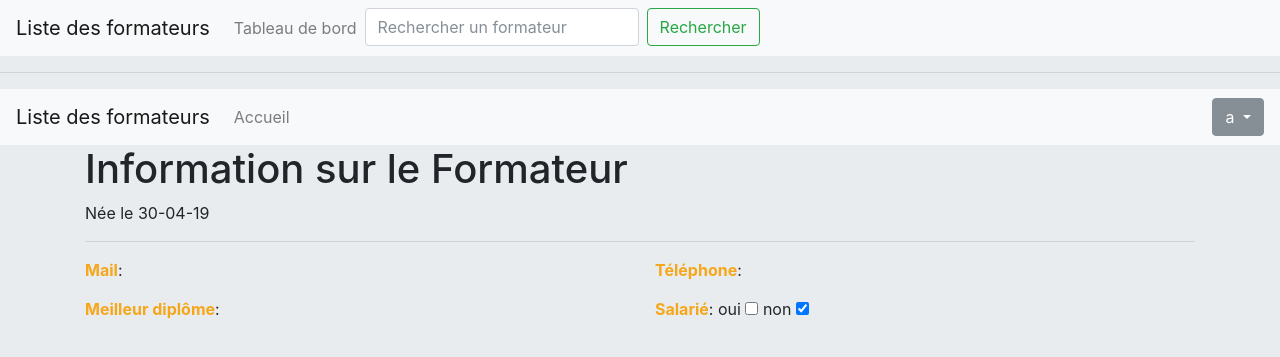
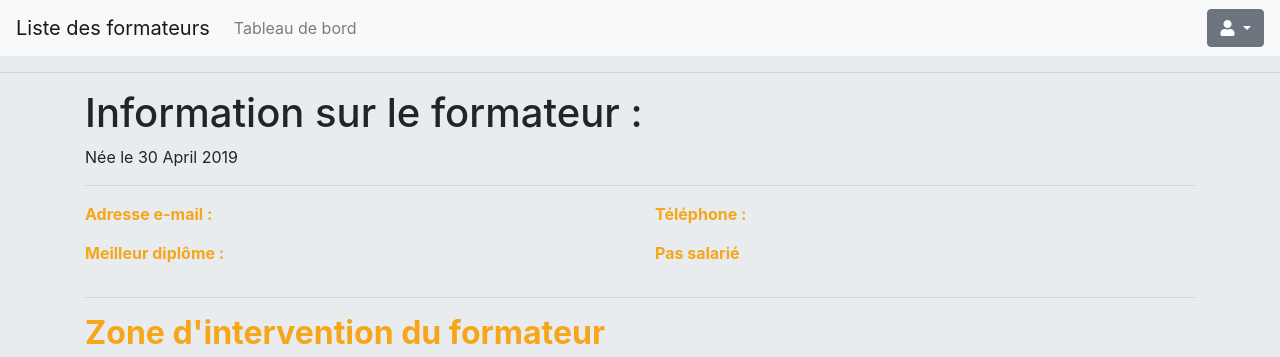
Before and after one commit to justinnth/tableau_de_bord, a Symfony app: template templates/formateurs/formateurs.html.twig in a window 1280 px wide. Shown: the top 357 px of the page. Run offline with Twig, Linux system fonts and the light colour scheme; the template is opened without the code that fills it, so the values that code supplies are empty; some libraries are stand-ins or nearby versions.

Commit message:
Petites modifs de design

```diff
--- a/composer.json
+++ b/composer.json
@@ -19,7 +19,8 @@
         "symfony/translation": "4.2.*",
         "symfony/twig-bundle": "4.2.*",
         "symfony/web-server-bundle": "4.2.*",
-        "symfony/yaml": "4.2.*"
+        "symfony/yaml": "4.2.*",
+        "twig/extensions": "^1.5"
     },
     "config": {
         "preferred-install": {
--- a/templates/base.html.twig
+++ b/templates/base.html.twig
@@ -4,7 +4,7 @@
         <meta charset="UTF-8">
         <title>{% block title %}Tableau de bord !{% endblock %}</title>
         {% block stylesheets %}
-            <link rel="stylesheet" href="https://maxcdn.bootstrapcdn.com/bootstrap/4.0.0-beta.2/css/bootstrap.min.css" integrity="sha384-PsH8R72JQ3SOdhVi3uxftmaW6Vc51MKb0q5P2rRUpPvrszuE4W1povHYgTpBfshb" crossorigin="anonymous">
+            <link rel="stylesheet" href="https://maxcdn.bootstrapcdn.com/bootstrap/4.3.1/css/bootstrap.min.css">
             <link rel="stylesheet" href="https://use.fontawesome.com/releases/v5.8.1/css/all.css" integrity="sha384-50oBUHEmvpQ+1lW4y57PTFmhCaXp0ML5d60M1M7uH2+nqUivzIebhndOJK28anvf" crossorigin="anonymous">
             <link rel="stylesheet" href="{{ asset('css/style.css') }}">
         {% endblock %}
@@ -19,14 +19,16 @@
     {% endif %}
 
     {% block body %}{% endblock %}
+
     <footer class="page-footer font-small blue">
-        <div class="footer-copyright text-center py-3">© 2018 Copyright: Justin et Benjamin
+        <div class="footer-copyright text-center py-3">© 2019 Copyright: Justin et Benjamin
         </div>
     </footer>
+
     {% block javascripts %}
-        <script src="https://code.jquery.com/jquery-3.2.1.min.js" integrity="sha256-hwg4gsxgFZhOsEEamdOYGBf13FyQuiTwlAQgxVSNgt4=" crossorigin="anonymous"></script>
-        <script src="https://cdnjs.cloudflare.com/ajax/libs/popper.js/1.12.3/umd/popper.min.js" integrity="sha384-vFJXuSJphROIrBnz7yo7oB41mKfc8JzQZiCq4NCceLEaO4IHwicKwpJf9c9IpFgh" crossorigin="anonymous"></script>
-        <script src="https://maxcdn.bootstrapcdn.com/bootstrap/4.0.0-beta.2/js/bootstrap.min.js" integrity="sha384-alpBpkh1PFOepccYVYDB4do5UnbKysX5WZXm3XxPqe5iKTfUKjNkCk9SaVuEZflJ" crossorigin="anonymous"></script>
+        <script src="https://ajax.googleapis.com/ajax/libs/jquery/3.4.0/jquery.min.js"></script>
+        <script src="https://cdnjs.cloudflare.com/ajax/libs/popper.js/1.14.7/umd/popper.min.js"></script>
+        <script src="https://maxcdn.bootstrapcdn.com/bootstrap/4.3.1/js/bootstrap.min.js"></script>
         <script src="{{ asset("js/script.js") }}"></script>
     {% endblock %}
     </body>
--- a/templates/formateurs/formateurs.html.twig
+++ b/templates/formateurs/formateurs.html.twig
@@ -13,18 +13,29 @@
                 <li class="nav-item">
                     <a class="nav-link" href="{{ path('app_homepage') }}">Tableau de bord</a>
                 </li>
+                {% if formateurs is iterable %}
                 <li class="nav-item">
                     <form class="form-inline my-2 my-lg-0" method="POST">
                         <input class="form-control mr-sm-2" type="text" placeholder="Rechercher un formateur" aria-label="recherche" name="nom">
                         <button class="btn btn-outline-success my-2 my-sm-0" type="submit">Rechercher</button>
                     </form>
                 </li>
+                {% endif %}
             </ul>
+            <div class="dropdown">
+                <button type="button" class="btn btn-secondary dropdown-toggle" data-toggle="dropdown">
+                    <i class="fas fa-user"></i>
+                </button>
+                <div class="dropdown-menu dropdown-menu-right">
+                    <a class="dropdown-item" href="{{ path('app_account') }}">Mon compte</a>
+                    <div class="dropdown-divider"></div>
+                    <a class="dropdown-item" href="{{ path('app_logout') }}">Se déconnecter</a>
+                </div>
+            </div>
         </div>
     </nav>
+    {% if formateurs is iterable %}
         <hr>
-
-    {% if formateurs is iterable %}
         <table class="table table-bordered">
             <tbody>
             <tr>
@@ -33,9 +44,9 @@
                 <td class="hover">
                     <div class="listF" style="cursor: pointer" onclick="window.location.href='{{ path('app_formateurs', {'id': formateur.id}) }}'">
                         <h3><i class="far fa-id-card fa-3x"></i></h3>
-                        <p> <h4>Nom:</h4> {{ formateur.nom }} </p>
-                        <p> <h4>Prénom:</h4> {{ formateur.prenom }} </p>
-                        <p> <h4>Née le:</h4> {{ formateur.dateDeNaissance|date("d-m-y") }}</p>
+                        <h4>Nom:</h4><p>{{ formateur.nom }}</p>
+                        <h4>Prénom:</h4><p>{{ formateur.prenom }}</p>
+                        <h4>Née le:</h4><p>{{ formateur.dateDeNaissance|date("d/m/Y") }}</p>
                     </div>
                 </td>
                 {% if counter % 6 == 0 %}</tr><tr>{% endif %}
@@ -43,63 +54,44 @@
             </tr>
             </tbody>
         </table>
+    {% else %}
         <hr>
-    {% else %}
-        <nav class="navbar navbar-expand-lg navbar-light bg-light">
-            <button class="navbar-toggler" type="button" data-toggle="collapse" data-target="#navbarTogglerDemo01" aria-controls="navbarTogglerDemo01" aria-expanded="false" aria-label="Toggle navigation">
-                <span class="navbar-toggler-icon"></span>
-            </button>
-            <div class="collapse navbar-collapse" id="navbarTogglerDemo01">
-                <a class="navbar-brand" href="{{ path('app_formateurs', {'id': 'all'}) }}">Liste des formateurs</a>
-                <ul class="navbar-nav mr-auto mt-2 mt-lg-0">
-                    <li class="nav-item">
-                        <a class="nav-link" href="{{ path('app_homepage') }}">Accueil</a>
-                    </li>
-                </ul>
-                <div class="btn-group">
-                    <button type="button" class="btn btn-secondary dropdown-toggle" data-toggle="dropdown" data-display="static" aria-haspopup="true" aria-expanded="false">
-                        a
-                    </button>
-                    <div class="dropdown-menu dropdown-menu-left">
-                        <button class="dropdown-item" type="button">Action</button>
-                        <button class="dropdown-item" type="button">Another action</button>
-                        <button class="dropdown-item" type="button">Something else here</button>
-                    </div>
-                </div>
-            </div>
-        </nav>
         <div class="container">
-            <h1>Information sur le Formateur <b>{{ formateurs.prenom }} {{ formateurs.nom }}</b></h1>
-            Née le {{ formateurs.dateDeNaissance|date("d-m-y") }}
+            <h1>Information sur le formateur : <b>{{ formateurs.prenom }} {{ formateurs.nom }}</b></h1>
+            Née le {{ formateurs.dateDeNaissance|date('d F Y') }}
             <hr>
             <div class="row mb">
                 <div class="col">
-                   <b>Mail</b>: {{ formateurs.mail }}
+                   <b>Adresse e-mail :</b> {{ formateurs.mail }}
                 </div>
                 <div class="col">
-                   <b>Téléphone</b>: {{ formateurs.telephone }}
+                   <b>Téléphone :</b> {{ formateurs.telephone }}
                 </div>
             </div>
             <div class="row mb">
                 <div class="col">
-                    <b>Meilleur diplôme</b>: {{ formateurs.meilleurDiplome }}
+                    <b>Meilleur diplôme :</b> {{ formateurs.meilleurDiplome }}
                 </div>
                 <div class="col">
                     {% if formateurs.salarie == 1 %}
+                        <p><b>Salarié</b></p>
+                    {% else %}
+                        <p><b>Pas salarié</b></p>
+                    {% endif %}
+                    <!--
                     <p><b>Salarié</b>:
                         <label for="oui">oui</label>
                         <input type="checkbox" id="oui" name="oui" checked>
                         <label for="non">non</label>
                         <input type="checkbox" id="non" name="non">
                     </p>
-                    {% else %}
                     <p><b>Salarié</b>:
                         <label for="oui">oui</label>
                         <input type="checkbox" id="oui" name="oui">
                         <label for="non">non</label>
                         <input type="checkbox" id="non" name="non" checked>
                     </p>
-                    {% endif %}
+                    -->
                 </div>
             </div>
             <hr>
@@ -117,7 +109,7 @@
             <hr>
             <h2><b>Fonctions d'intervention du formateur</b></h2>
             {{ formateurs.typeFormations }}
-            <p><b>Fonction Actuelle</b>: {{ formateurs.fonctionActuelle }}</p>
+            <p><b>Fonction actuelle :</b> {{ formateurs.fonctionActuelle }}</p>
             <hr>
             <h2><b>Planning du formateur</b></h2>
             <p>Pour faire le planning, voir ce lien: https://www.youtube.com/watch?v=_lH9ZwAsvWM</p>
```
Also changed, not shown: 3 other files. Lines whose indentation alone changed are shown as unchanged.
